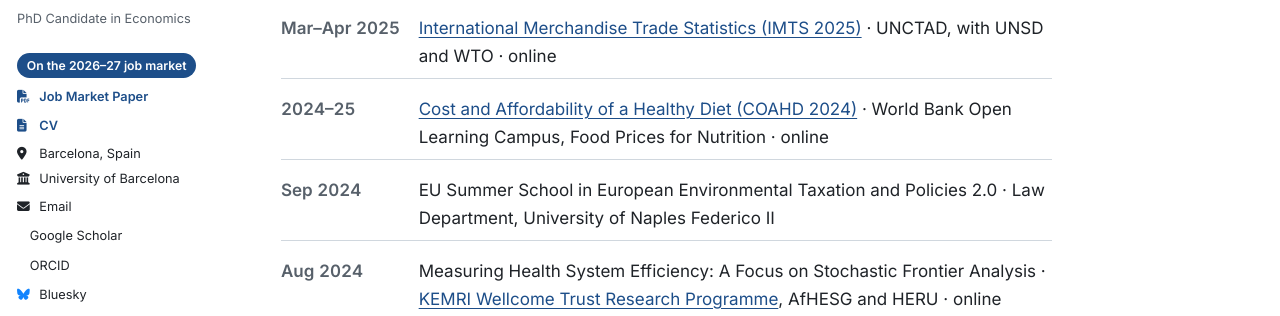
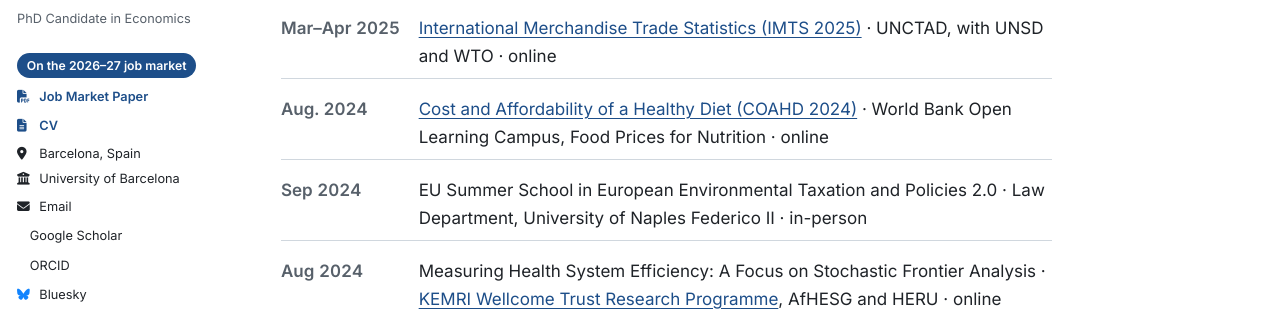
Before and after one commit to ntsifulenoch/ntsifulenoch.github.io, a Jekyll site: the page built from _pages/mini-courses.md, in a window 1280 px wide. Shown: the part 260-576 px from the top of the page. Built offline with Jekyll 4.4.1, drawn with Linux system fonts in a browser that asks for light colours; a style sheet for code colours, icons or effects is not loaded.

Commit message:
Update mini-courses with new dates and links

```diff
--- a/_pages/mini-courses.md
+++ b/_pages/mini-courses.md
@@ -9,8 +9,8 @@ Short courses, training schools and summer schools I have completed.
 <ul class="dated">
   <li><span class="dated__when">Sep–Oct 2025</span><span><a href="https://tft.unctad.org/latest-news/trainfortrade-e-learning-course-on-statistics-of-international-trade-in-services-2025/">Statistics on International Trade in Services (SITS 2025)</a> · UNCTAD, with UNSD and WTO · online</span></li>
   <li><span class="dated__when">Mar–Apr 2025</span><span><a href="https://tft.unctad.org/event/e-learning-course-international-merchandise-trade-statistics-imts/">International Merchandise Trade Statistics (IMTS 2025)</a> · UNCTAD, with UNSD and WTO · online</span></li>
-  <li><span class="dated__when">2024–25</span><span><a href="https://www.worldbank.org/en/olc/course/62176">Cost and Affordability of a Healthy Diet (COAHD 2024)</a> · World Bank Open Learning Campus, Food Prices for Nutrition · online</span></li> {% comment %} CONFIRM: dates (the CV reads "Mar 2025 - Aug 2024") {% endcomment %}
-  <li><span class="dated__when">Sep 2024</span><span>EU Summer School in European Environmental Taxation and Policies 2.0 · Law Department, University of Naples Federico II</span></li>
+  <li><span class="dated__when">Aug. 2024</span><span><a href="https://www.worldbank.org/en/olc/course/62176">Cost and Affordability of a Healthy Diet (COAHD 2024)</a> · World Bank Open Learning Campus, Food Prices for Nutrition · online</span></li> {% comment %} CONFIRM: dates (the CV reads "Mar 2025 - Aug 2024") {% endcomment %}
+  <li><span class="dated__when">Sep 2024</span><span>EU Summer School in European Environmental Taxation and Policies 2.0 · Law Department, University of Naples Federico II · in-person</span></li>
   <li><span class="dated__when">Aug 2024</span><span>Measuring Health System Efficiency: A Focus on Stochastic Frontier Analysis · <a href="https://kemri-wellcome.org/">KEMRI Wellcome Trust Research Programme</a>, AfHESG and HERU · online</span></li>
   <li><span class="dated__when">May 2024</span><span>Euro Area Business Cycle Network (EABCN) Training School · course by Jeffrey Wooldridge (Michigan State University) · online</span></li>
 </ul>
```
